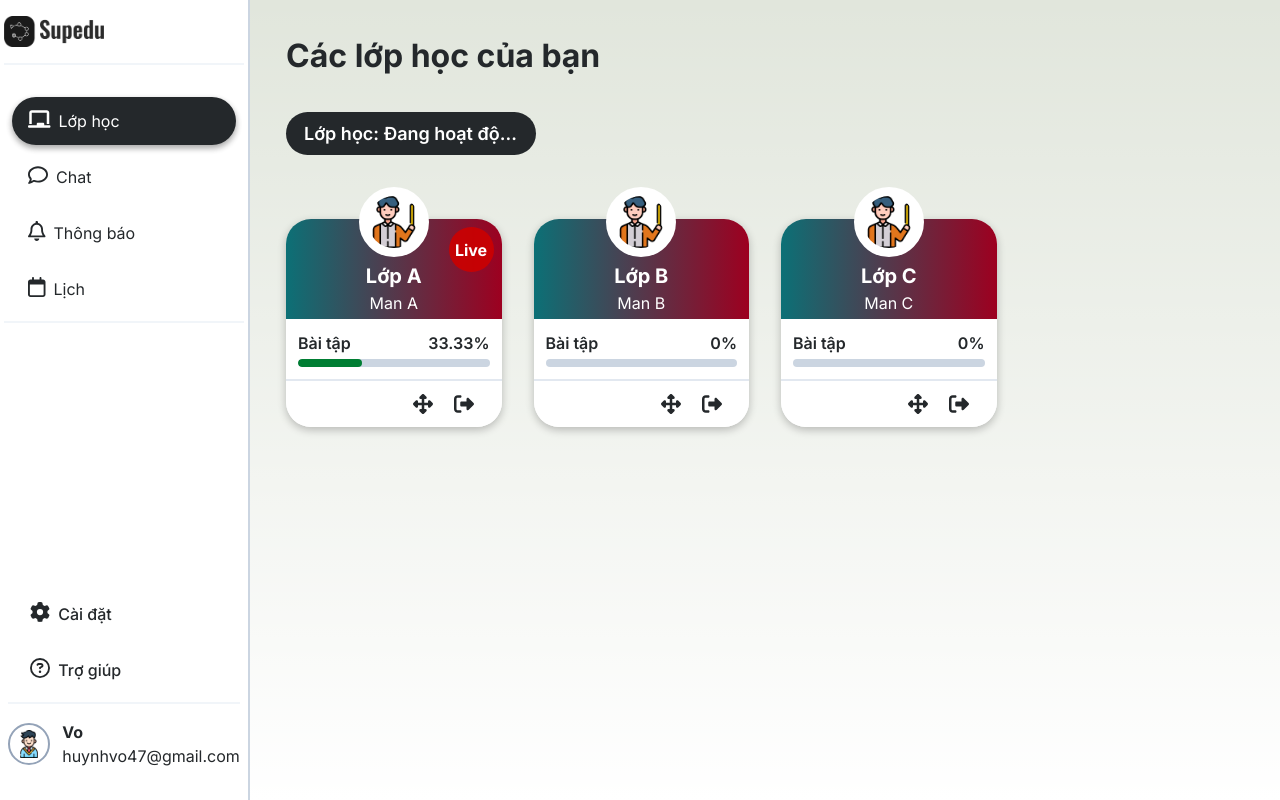
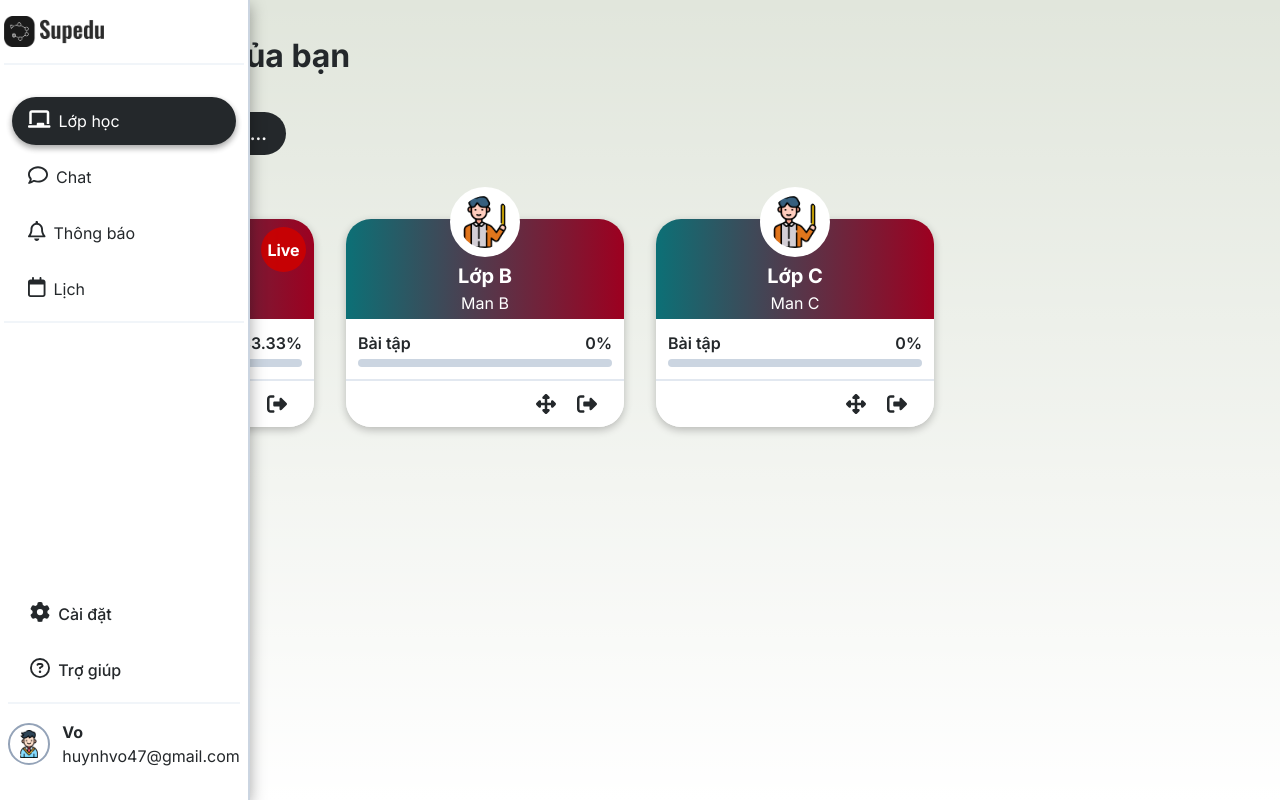
Before and after one commit to danghVo/SupEdu, a Next.js app: page /MyClass/class in a window 1280 px wide. Built offline with nearby package versions, Linux system fonts and the light colour scheme.

Commit message:
add fixed to root div

```diff
--- a/src/app/(MainLayout)/components/SideBar/index.tsx
+++ b/src/app/(MainLayout)/components/SideBar/index.tsx
@@ -26,8 +26,8 @@ export default function SideBar() {
             onMouseEnter={() => setOpen(true)}
             onMouseLeave={() => setOpen(false)}
             whileHover={{ width: '250px' }}
-            className={`h-screen px-[4px] border-r-2 border-slate-300 border-solid relative ${
-                open ? 'w-[250px]' : 'w-[50px]'
+            className={`fixed h-screen px-[4px] border-r-2 border-slate-300 border-solid z-50 bg-white ${
+                open ? 'w-[250px] shadow-custom-1' : 'w-[50px]'
             } overflow-hidden flex flex-col justify-between`}
         >
             <div>
```
